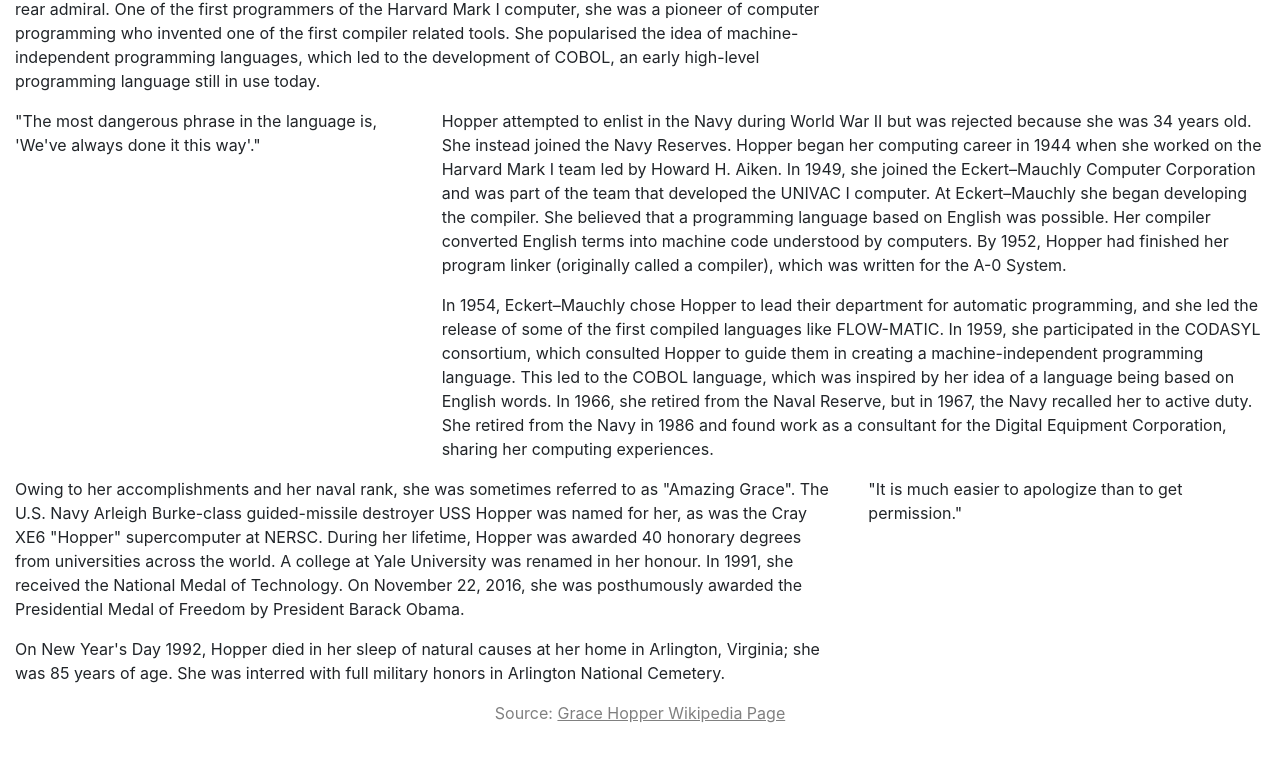
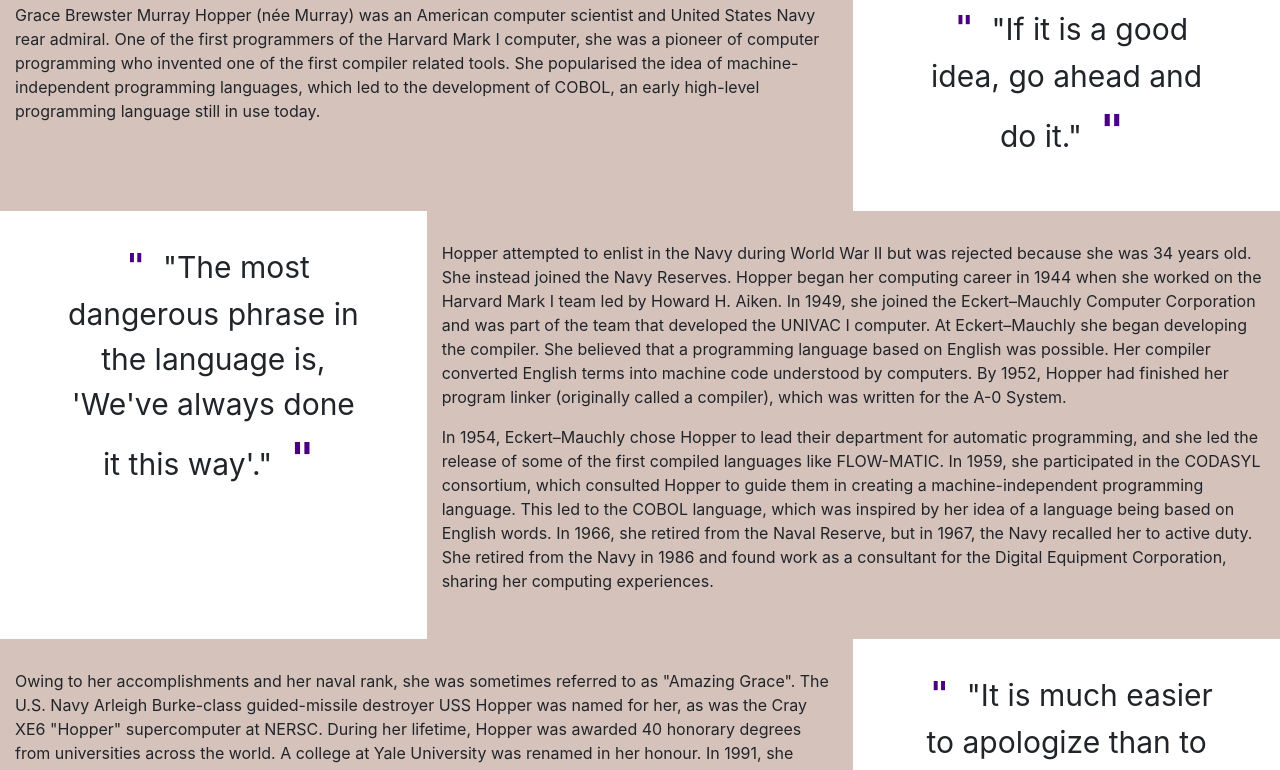
Before and after one commit to RachelEW/women-in-tech-with-bootstrap, a plain HTML site: page grace-hopper.html in a window 1280 px wide. Shown: the part 623-1393 px from the top of the page. Before the commit the page ends 1364 px from the top, so only its background shows below. Drawn offline with nearby package versions, Linux system fonts and the light colour scheme.

Commit message:
styling long biography section

```diff
--- a/css/styles.css
+++ b/css/styles.css
@@ -12,6 +12,10 @@
   list-style-type: none;
 }
 
+h2 {
+  color:  #d92f53;
+}
+
 #photo {
   padding: 0;
 }
@@ -24,3 +28,32 @@
   color: grey;
   text-decoration: underline;
 }
+
+.bio {
+  padding: 30px 15px;
+  background-color: #d4c2bb;
+}
+
+blockquote {
+  font-size: 30px;
+  text-align: center;
+  padding: 30px 50px;
+}
+
+blockquote::before {
+  content: '"';
+  font-size: 34px;
+  color: indigo;
+  font-weight: bold;
+  font-family: cursive;
+  padding: 10px;
+}
+
+blockquote::after {
+  content: '"';
+  font-size: 44px;
+  color: indigo;
+  font-weight: bold;
+  font-family: cursive;
+  padding: 10px;
+}
--- a/grace-hopper.html
+++ b/grace-hopper.html
@@ -72,7 +72,7 @@
         <div class="container-fluid">
           <h2 id="title2">Biography</h2>
           <div class="row">
-            <div class="col-md-8">
+            <div class="col-md-8 bio">
               <section>
                 <p>
                   Grace Brewster Murray Hopper (née Murray) was an American computer scientist and United States Navy rear admiral. One of the first programmers of the Harvard Mark I computer, she was a pioneer of computer programming who invented
@@ -98,7 +98,7 @@
                 </blockquote>
               </section>
             </div> <!-- /.col-md-4 -->
-            <div class="col-md-8">
+            <div class="col-md-8 bio">
               <section>
                 <p>
                   Hopper attempted to enlist in the Navy during World War II but was rejected because she was 34 years old. She instead joined the Navy Reserves. Hopper began her computing career in 1944 when she worked on the Harvard Mark I team
@@ -119,7 +119,7 @@
             </div> <!-- /.col-md-8-->
           </div> <!-- /.row -->
           <div class="row">
-            <div class="col-md-8">
+            <div class="col-md-8 bio">
               <section>
                 <p>
                   Owing to her accomplishments and her naval rank, she was sometimes referred to as "Amazing Grace". The U.S. Navy Arleigh Burke-class guided-missile destroyer USS Hopper was named for her, as was the Cray XE6 "Hopper" supercomputer
```
